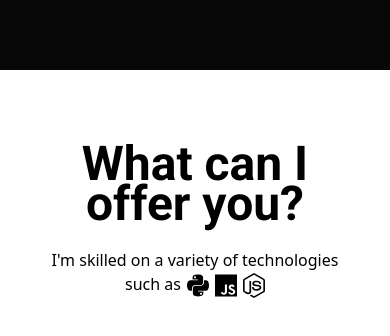
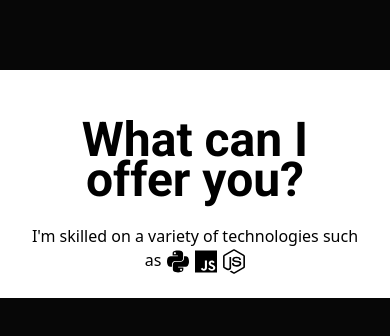
Before and after one commit to nahuelavila/portfolio, a Next.js app: page / in a window 390 px wide. Shown: the part 774-1110 px from the top of the page. After the commit the page ends 1072 px from the top, so only its background shows below. Built offline with nearby package versions, Linux system fonts and the light colour scheme.

Commit message:
Make WIDCard more readable on mobile

```diff
--- a/src/components/WIDCard.jsx
+++ b/src/components/WIDCard.jsx
@@ -2,7 +2,7 @@ import Image from 'next/image'
 
 export function WIDCard() {
     return(
-        <div className="whatido wid-card-container p-12 grid place-content-center">
+        <div className="whatido wid-card-container p-6 sm:p-12 grid place-content-center">
             <article className="grid place-content-center text-center gap-6">
                 <div className="horizontal-line bg-white/10 h-0.5 "></div>
                 <p className="wid-card-title font-bold text-[3rem] leading-[2.5rem] sm:text-[3.8rem] sm:leading-[3rem]">What can I offer you?</p>
```
